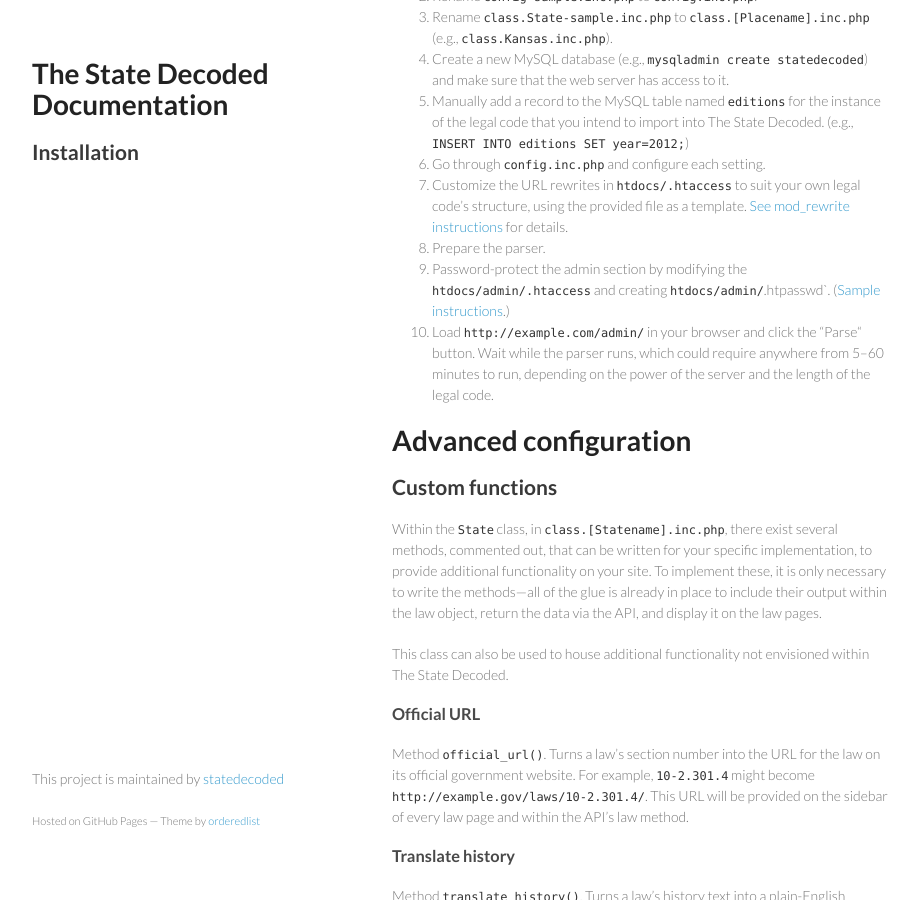
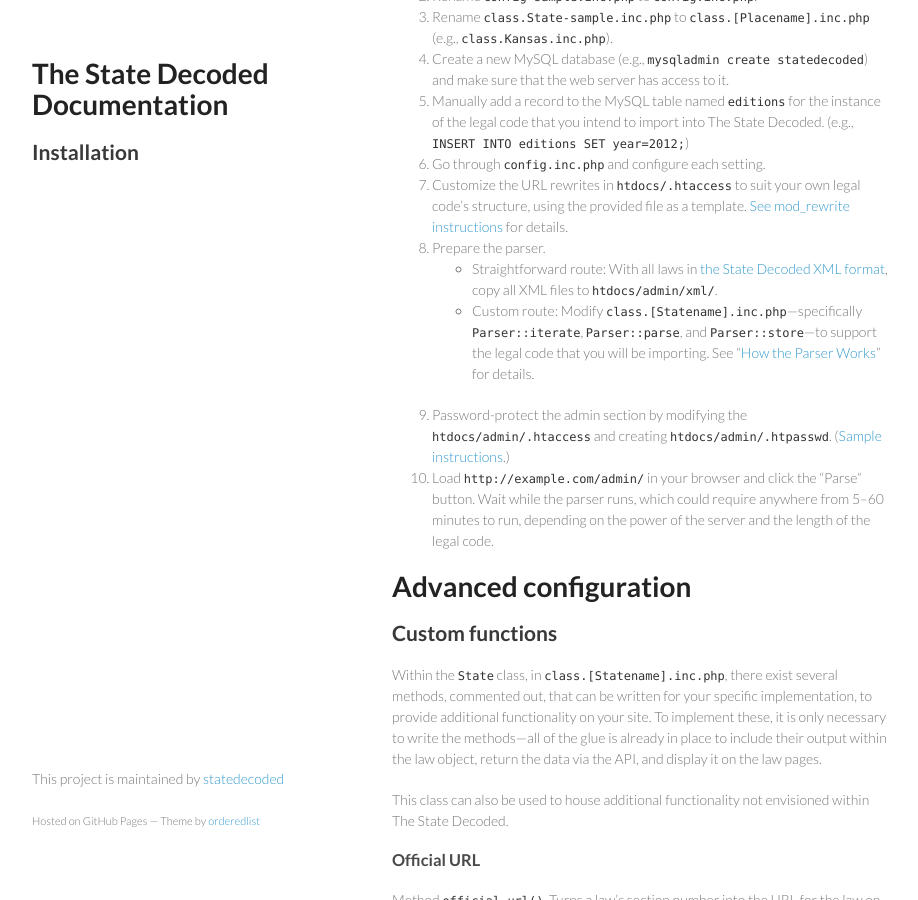
Before and after one commit to statedecoded/documentation, a Jekyll site: the page built from installation.md, in a window 1280 px wide and 900 px high, scrolled down 800 px. Shown: the whole window, without its empty margins (178-1096 px from the left). Built offline with Jekyll 4.4.1, drawn with Linux system fonts in a browser that asks for light colours.

Commit message:
Please please please

```diff
--- a/installation.md
+++ b/installation.md
@@ -34,7 +34,9 @@
 1. Go through `config.inc.php` and configure each setting.
 1. Customize the URL rewrites in `htdocs/.htaccess` to suit your own legal code's structure, using the provided file as a template. [See mod_rewrite instructions](http://httpd.apache.org/docs/current/mod/mod_rewrite.html) for details.
 1. Prepare the parser.
-1. Password-protect the admin section by modifying the `htdocs/admin/.htaccess` and creating `htdocs/admin/`.htpasswd`. ([Sample instructions](http://www.seas.upenn.edu/cets/answers/auth-htpasswd.html).)
+	* Straightforward route: With all laws in [the State Decoded XML format](xml-format.html), copy all XML files to `htdocs/admin/xml/`.
+	* Custom route: Modify `class.[Statename].inc.php`—specifically `Parser::iterate`, `Parser::parse`, and `Parser::store`—to support the legal code that you will be importing. See "[How the Parser Works](parser.html)" for details.
+1. Password-protect the admin section by modifying the `htdocs/admin/.htaccess` and creating `htdocs/admin/.htpasswd`. ([Sample instructions](http://www.seas.upenn.edu/cets/answers/auth-htpasswd.html).)
 1. Load `http://example.com/admin/` in your browser and click the “Parse“ button. Wait while the parser runs, which could require anywhere from 5–60 minutes to run, depending on the power of the server and the length of the legal code.
 
 
```
